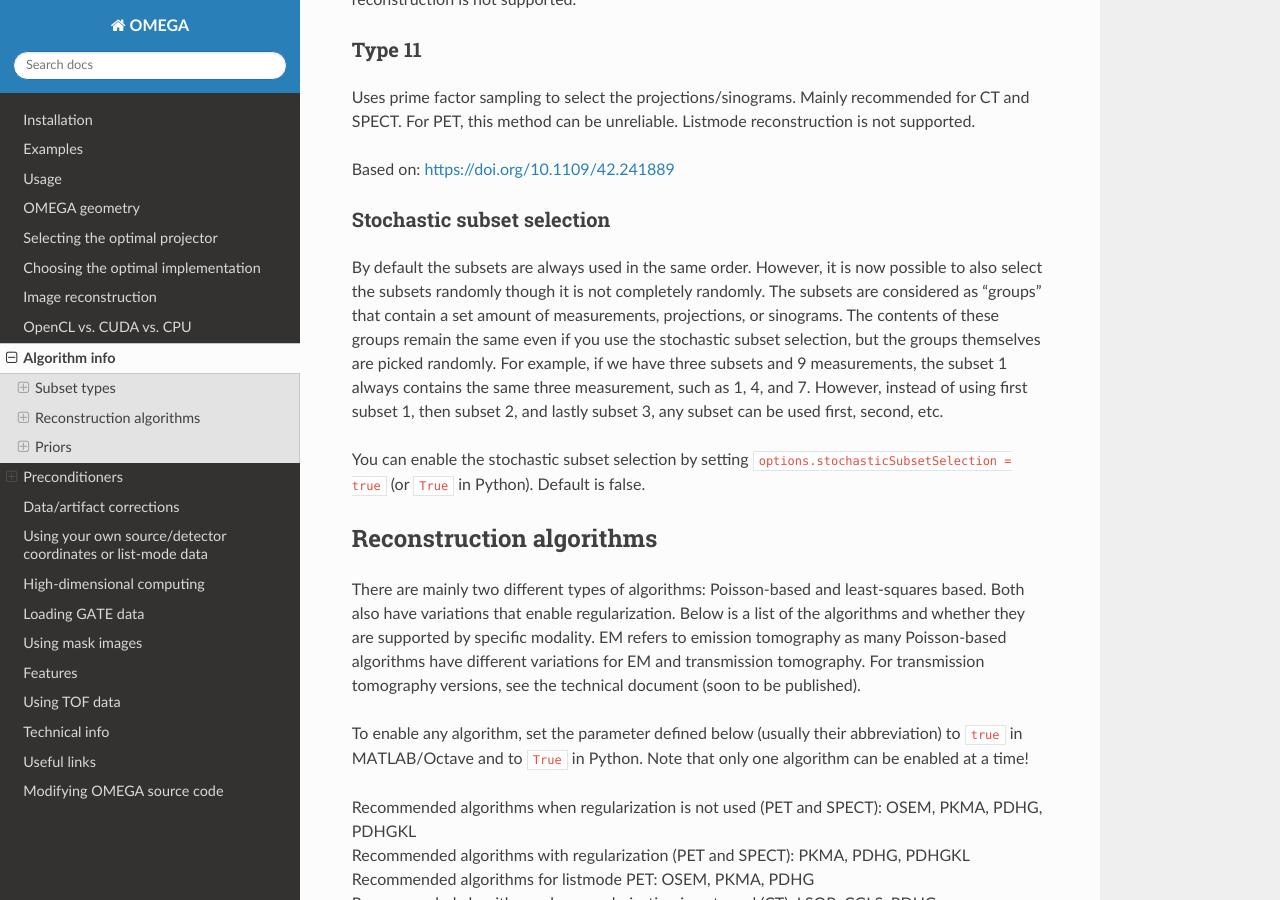
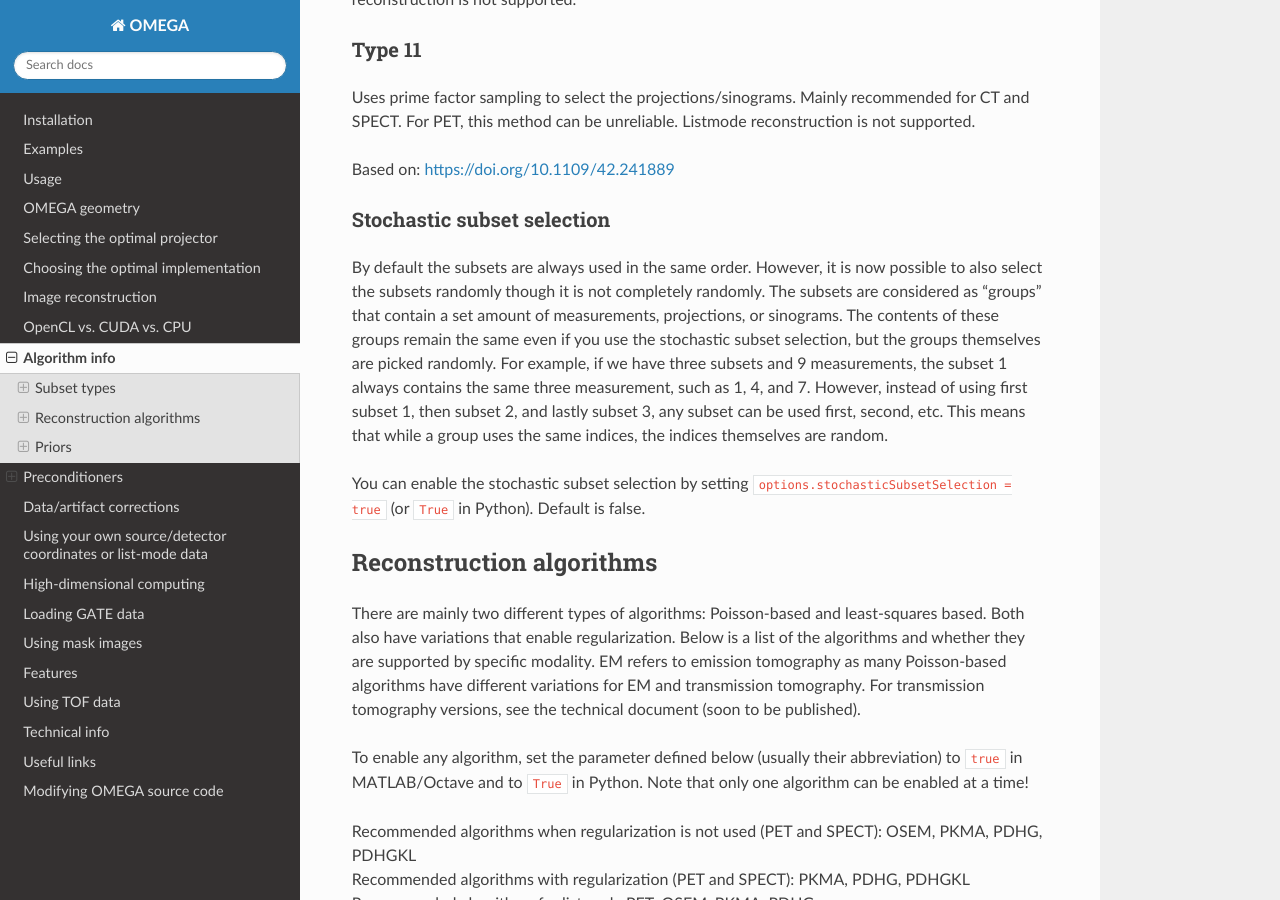
Before and after one commit to villekf/OMEGA-doc, a Sphinx documentation site: the page built from docs/source/algorithms.rst, in a window 1280 px wide and 900 px high, scrolled down 4464 px. Built offline with Sphinx 7.4.7 and the Read the Docs theme 3.1.0, drawn with Linux system fonts in a browser that asks for light colours.

Commit message:
Update algorithms.rst

```diff
--- a/docs/source/algorithms.rst
+++ b/docs/source/algorithms.rst
@@ -99,7 +99,8 @@ Stochastic subset selection
 
 By default the subsets are always used in the same order. However, it is now possible to also select the subsets randomly though it is not completely randomly. The subsets are considered as "groups" that contain a set amount of
 measurements, projections, or sinograms. The contents of these groups remain the same even if you use the stochastic subset selection, but the groups themselves are picked randomly. For example, if we have three subsets and 9 measurements,
-the subset 1 always contains the same three measurement, such as 1, 4, and 7. However, instead of using first subset 1, then subset 2, and lastly subset 3, any subset can be used first, second, etc.
+the subset 1 always contains the same three measurement, such as 1, 4, and 7. However, instead of using first subset 1, then subset 2, and lastly subset 3, any subset can be used first, second, etc. This means that while a group uses the same
+indices, the indices themselves are random.
 
 You can enable the stochastic subset selection by setting ``options.stochasticSubsetSelection = true`` (or ``True`` in Python). Default is false.
 
```
